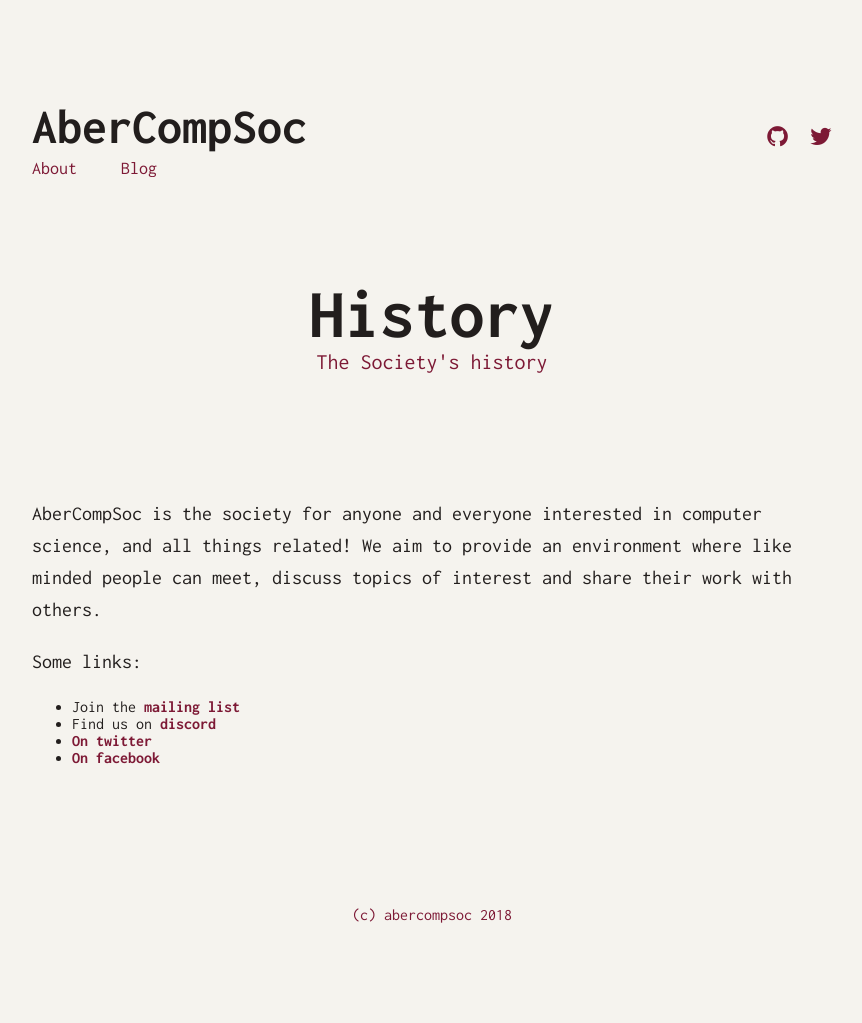
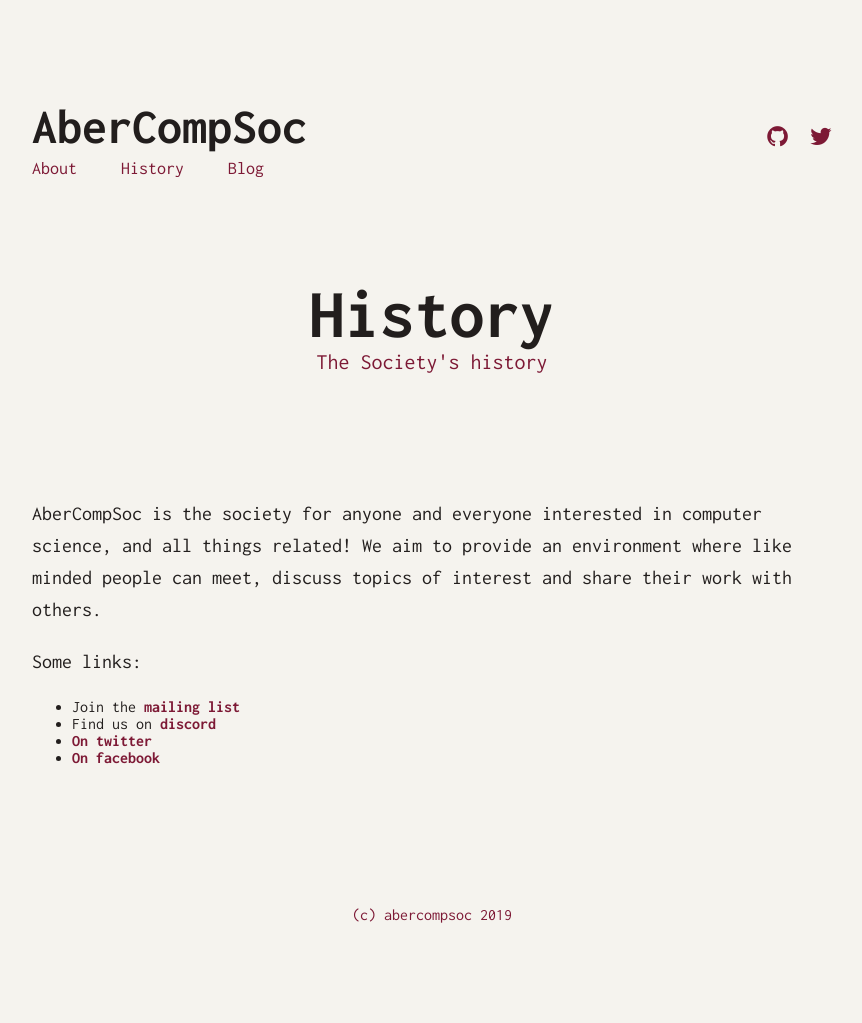
Before and after one commit to abercompsoc/abercompsoc.github.io, a Jekyll site: the page built from history/index.md, in a window 1280 px wide. Shown: the whole page, without its empty margins (208-1070 px from the left). Built offline with Jekyll 4.4.1, drawn with Linux system fonts in a browser that asks for light colours.

Commit message:
updates footer date, adds history page

```diff
--- a/_includes/header.html
+++ b/_includes/header.html
@@ -4,6 +4,7 @@
 
         <ul class="menu">
             <li class="menu__entry"><a href="{{ '/about' | prepend: site.baseurl }}">About</a></li>
+            <li class="menu__entry"><a href="{{ '/history' | prepend: site.baseurl }}">History</a></li>
             <li class="menu__entry"><a href="{{ '/blog' | prepend: site.baseurl }}">Blog</a></li>
         </ul>
     </div>
--- a/_includes/page/explore.html
+++ b/_includes/page/explore.html
@@ -1,3 +1,3 @@
 <div class="footer">
-    (c) abercompsoc 2018
+    (c) abercompsoc 2019
 </div>
```
